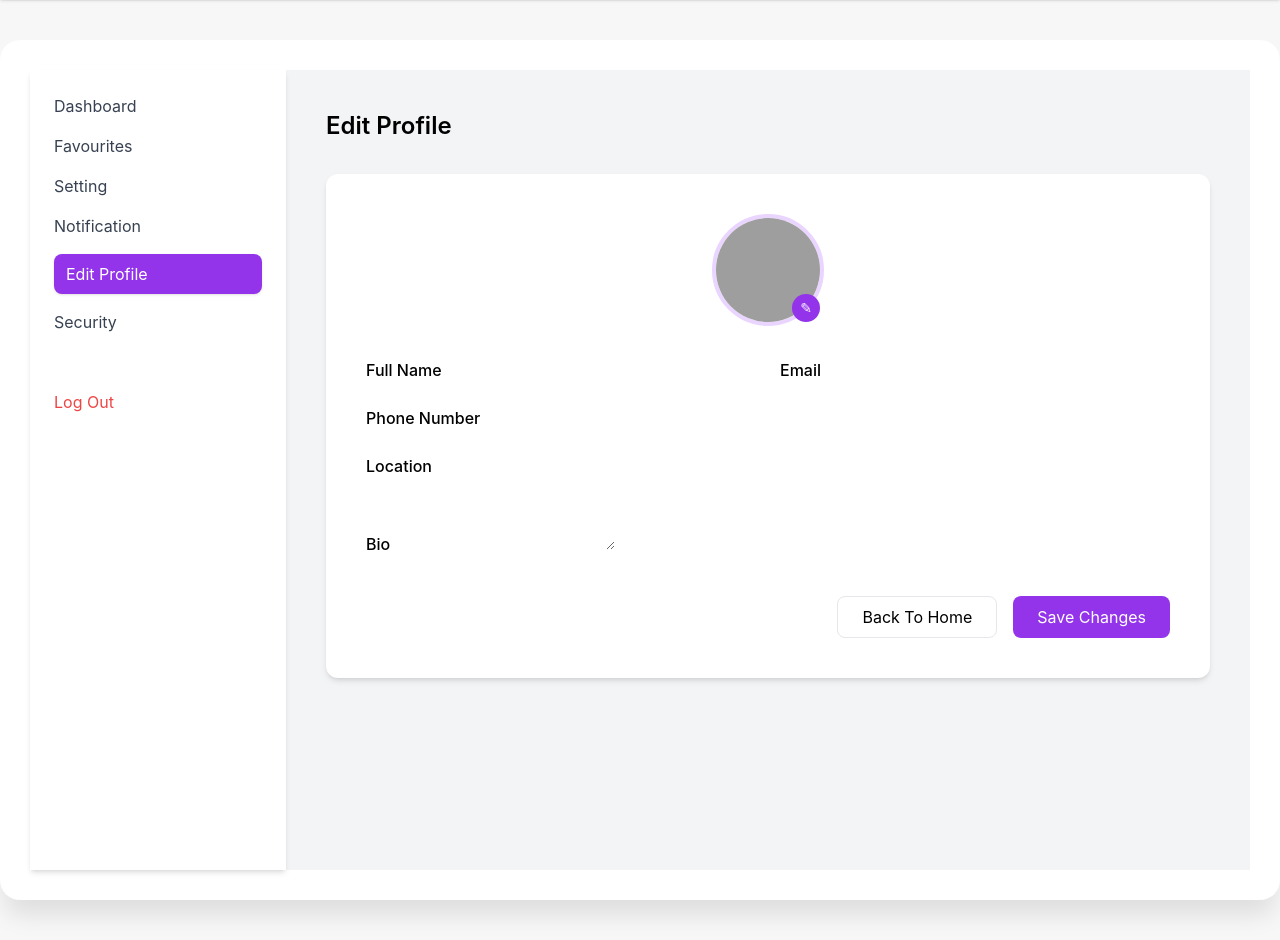
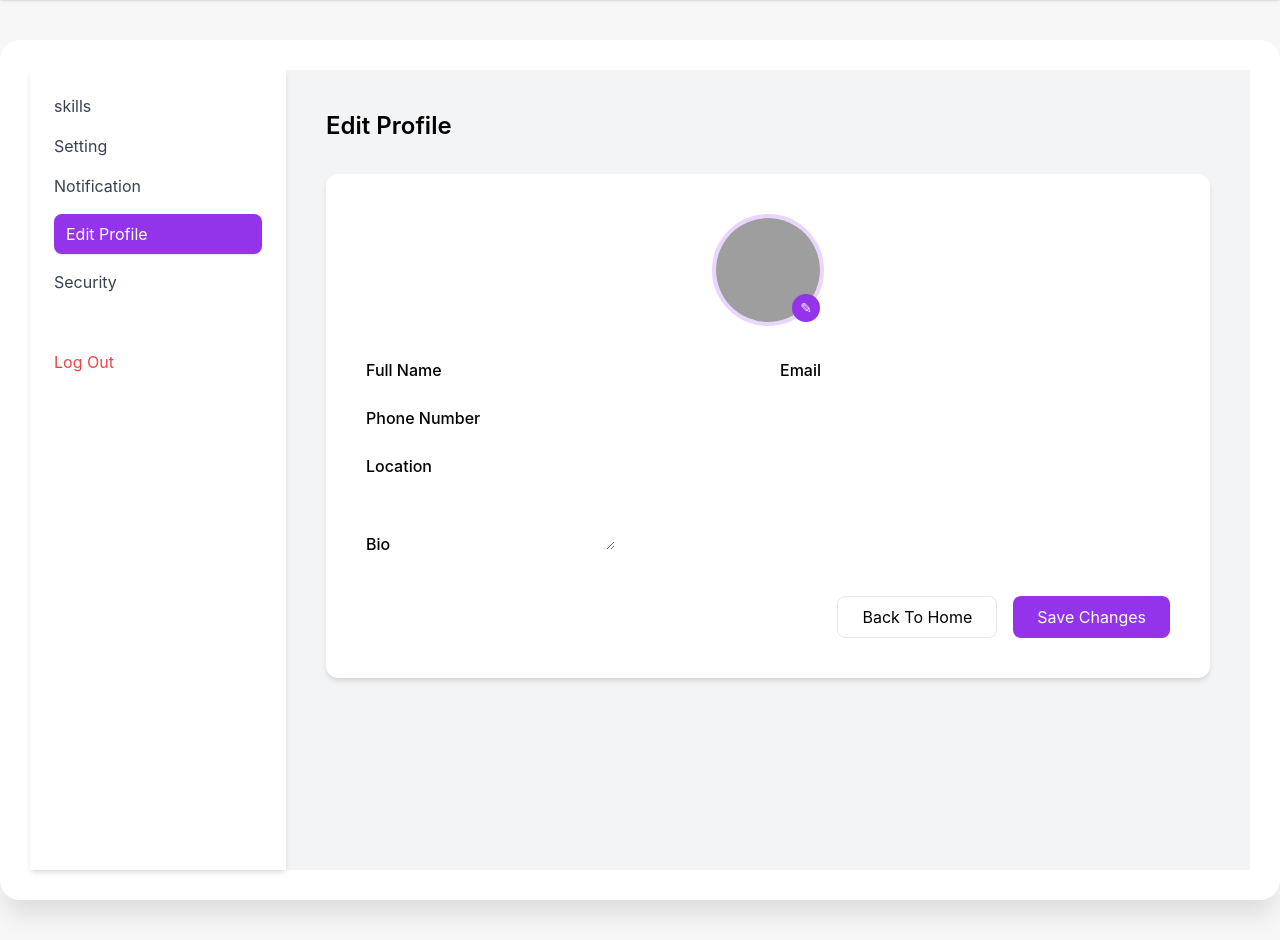
Before and after one commit to archie012526/ads_django1, a Django app: template mysite/main/templates/main/edit_profile.html in a window 1280 px wide. Shown: the part 73-1013 px from the top of the page. Run offline with Django 5.2, Linux system fonts and the light colour scheme; the template is opened without the code that fills it, so the values that code supplies are empty, except form fields; tables that the repository leaves empty hold one stand-in row (values such as "Sample post"); form fields are guessed from the names that the template uses; some libraries are stand-ins or nearby versions; grey boxes are pictures that could not be loaded.

Commit message:
skills page

```diff
--- a/mysite/main/templates/main/edit_profile.html
+++ b/mysite/main/templates/main/edit_profile.html
@@ -8,8 +8,9 @@
     <!-- LEFT SIDEBAR -->
     <div class="w-64 bg-white shadow-md p-6">
         <ul class="space-y-4 text-gray-700">
-            <li class="hover:text-purple-600 cursor-pointer">Dashboard</li>
-            <li class="hover:text-purple-600 cursor-pointer">Favourites</li>
+            <li class="hover:text-purple-600 cursor-pointer">
+                <a href="{% url 'skills' %}">skills</a>
+            </li>
             <li class="hover:text-purple-600 cursor-pointer">Setting</li>
             <li class="hover:text-purple-600 cursor-pointer">Notification</li>
 
--- /dev/null
+++ b/mysite/main/templates/main/skills.html
@@ -0,0 +1 @@
+{% extends "main/base.html" %}
--- a/mysite/main/urls.py
+++ b/mysite/main/urls.py
@@ -21,5 +21,6 @@ urlpatterns = [
     path("location/", views.location, name="location"),
 
     path("profile/edit/", views.edit_profile_page, name="edit_profile"),
+    path ("skills/", views.skills, name= "skills"),
 
 ]
--- a/mysite/main/views.py
+++ b/mysite/main/views.py
@@ -212,3 +212,7 @@ def edit_profile_page(request):
         "user_form": user_form,
         "profile_form": profile_form,
     })
+
+def skills(request):
+    return render(request, "main/skills.html", {
+    })
```
Also changed, not shown: mysite/db.sqlite3.
